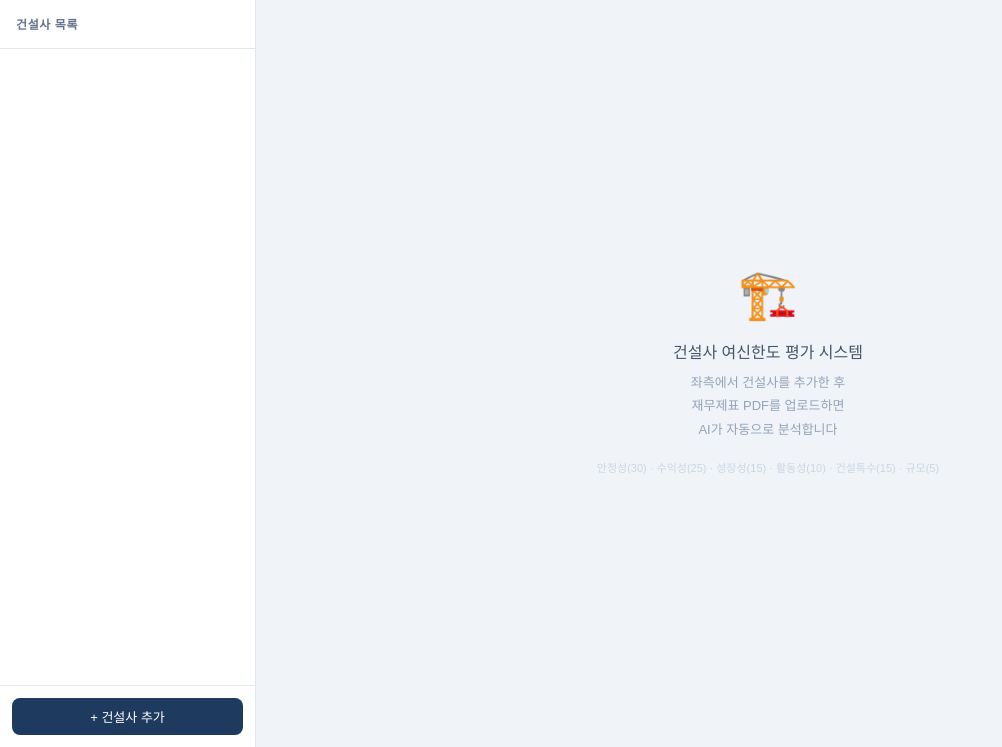
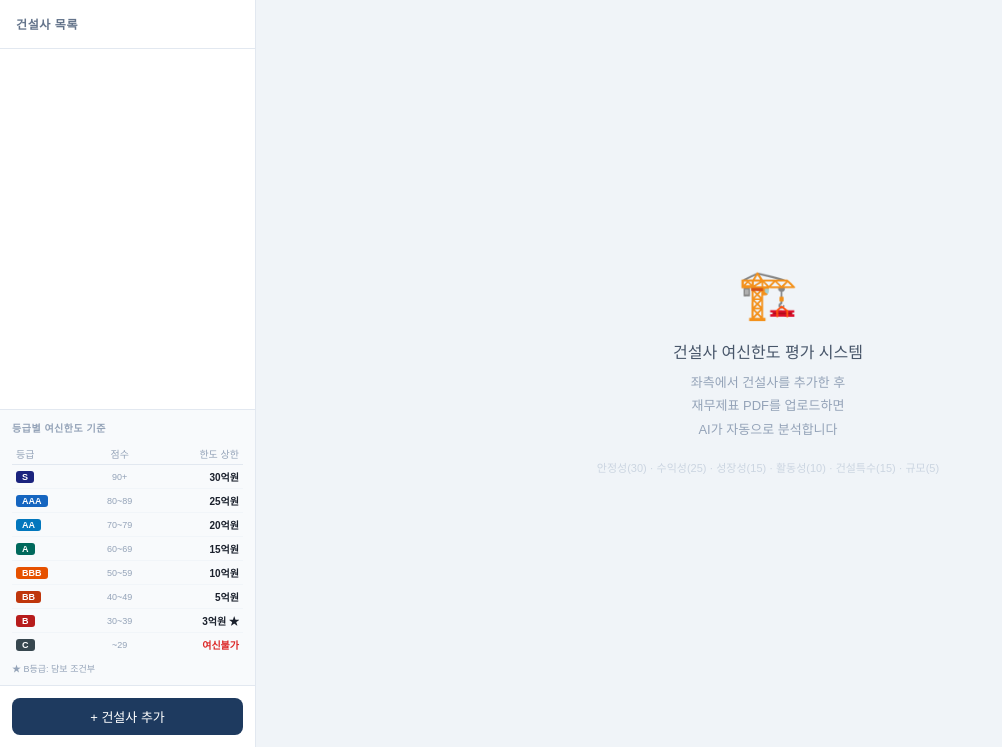
Before and after one commit to wangchulwoong/credit-eval-app, a Flask app: page / in a window 1280 px wide. Shown: the part 53-800 px from the top of the page, without its empty margins (0-1002 px from the left). Run offline with Flask 3, Linux system fonts and the light colour scheme; the visitor is signed in with stand-in values (Sample User, id 1).

Commit message:
Update index.html

```diff
--- a/templates/index.html
+++ b/templates/index.html
@@ -122,6 +122,58 @@ body { font-family: 'Pretendard', 'Apple SD Gothic Neo', 'Noto Sans KR', sans-se
   <div class="sidebar">
     <div class="sidebar-header">건설사 목록</div>
     <div class="sidebar-list" id="companyList"></div>
+    <div style="padding:10px 12px;border-top:1px solid #e2e8f0;background:#f8fafc">
+      <div style="font-size:10px;font-weight:600;color:#94a3b8;margin-bottom:8px;letter-spacing:.05em">등급별 여신한도 기준</div>
+      <table style="width:100%;border-collapse:collapse;font-size:10px">
+        <tr style="color:#94a3b8;border-bottom:1px solid #e2e8f0">
+          <th style="text-align:left;padding:3px 4px;font-weight:500">등급</th>
+          <th style="text-align:center;padding:3px 4px;font-weight:500">점수</th>
+          <th style="text-align:right;padding:3px 4px;font-weight:500">한도 상한</th>
+        </tr>
+        <tr style="border-bottom:1px solid #f1f5f9">
+          <td style="padding:4px 4px"><span style="background:#1a237e;color:#fff;font-size:9px;padding:1px 6px;border-radius:3px;font-weight:600">S</span></td>
+          <td style="text-align:center;padding:4px 4px;color:#94a3b8;font-size:9px">90+</td>
+          <td style="text-align:right;padding:4px 4px;color:#1a202c;font-weight:600">30억원</td>
+        </tr>
+        <tr style="border-bottom:1px solid #f1f5f9">
+          <td style="padding:4px 4px"><span style="background:#1565c0;color:#fff;font-size:9px;padding:1px 6px;border-radius:3px;font-weight:600">AAA</span></td>
+          <td style="text-align:center;padding:4px 4px;color:#94a3b8;font-size:9px">80~89</td>
+          <td style="text-align:right;padding:4px 4px;color:#1a202c;font-weight:600">25억원</td>
+        </tr>
+        <tr style="border-bottom:1px solid #f1f5f9">
+          <td style="padding:4px 4px"><span style="background:#0277bd;color:#fff;font-size:9px;padding:1px 6px;border-radius:3px;font-weight:600">AA</span></td>
+          <td style="text-align:center;padding:4px 4px;color:#94a3b8;font-size:9px">70~79</td>
+          <td style="text-align:right;padding:4px 4px;color:#1a202c;font-weight:600">20억원</td>
+        </tr>
+        <tr style="border-bottom:1px solid #f1f5f9">
+          <td style="padding:4px 4px"><span style="background:#00695c;color:#fff;font-size:9px;padding:1px 6px;border-radius:3px;font-weight:600">A</span></td>
+          <td style="text-align:center;padding:4px 4px;color:#94a3b8;font-size:9px">60~69</td>
+          <td style="text-align:right;padding:4px 4px;color:#1a202c;font-weight:600">15억원</td>
+        </tr>
+        <tr style="border-bottom:1px solid #f1f5f9">
+          <td style="padding:4px 4px"><span style="background:#e65100;color:#fff;font-size:9px;padding:1px 6px;border-radius:3px;font-weight:600">BBB</span></td>
+          <td style="text-align:center;padding:4px 4px;color:#94a3b8;font-size:9px">50~59</td>
+          <td style="text-align:right;padding:4px 4px;color:#1a202c;font-weight:600">10억원</td>
+        </tr>
+        <tr style="border-bottom:1px solid #f1f5f9">
+          <td style="padding:4px 4px"><span style="background:#bf360c;color:#fff;font-size:9px;padding:1px 6px;border-radius:3px;font-weight:600">BB</span></td>
+          <td style="text-align:center;padding:4px 4px;color:#94a3b8;font-size:9px">40~49</td>
+          <td style="text-align:right;padding:4px 4px;color:#1a202c;font-weight:600">5억원</td>
+        </tr>
+        <tr style="border-bottom:1px solid #f1f5f9">
+          <td style="padding:4px 4px"><span style="background:#b71c1c;color:#fff;font-size:9px;padding:1px 6px;border-radius:3px;font-weight:600">B</span></td>
+          <td style="text-align:center;padding:4px 4px;color:#94a3b8;font-size:9px">30~39</td>
+          <td style="text-align:right;padding:4px 4px;color:#1a202c;font-weight:600">3억원 ★</td>
+        </tr>
+        <tr>
+          <td style="padding:4px 4px"><span style="background:#37474f;color:#fff;font-size:9px;padding:1px 6px;border-radius:3px;font-weight:600">C</span></td>
+          <td style="text-align:center;padding:4px 4px;color:#94a3b8;font-size:9px">~29</td>
+          <td style="text-align:right;padding:4px 4px;color:#dc2626;font-weight:600">여신불가</td>
+        </tr>
+      </table>
+      <div style="margin-top:6px;font-size:9px;color:#94a3b8">★ B등급: 담보 조건부</div>
+    </div>
+
     <div class="sidebar-footer">
       <div id="addFormWrap"></div>
       <button class="btn-add" id="btnShowAdd">+ 건설사 추가</button>
@@ -253,7 +305,15 @@ function getGrade(total) {
 
 function calcCredit(total, fd) {
   const grade = getGrade(total);
-  const mults={S:{e:0.50,r:0.20},AAA:{e:0.40,r:0.15},AA:{e:0.30,r:0.12},A:{e:0.20,r:0.10},BBB:{e:0.15,r:0.07},BB:{e:0.10,r:0.05},B:{e:0.05,r:0.03}};
+  const mults={
+    S:  {e:0.50,r:0.20,cap:3000000000},
+    AAA:{e:0.40,r:0.15,cap:2500000000},
+    AA: {e:0.30,r:0.12,cap:2000000000},
+    A:  {e:0.20,r:0.10,cap:1500000000},
+    BBB:{e:0.15,r:0.07,cap:1000000000},
+    BB: {e:0.10,r:0.05,cap:500000000},
+    B:  {e:0.05,r:0.03,cap:300000000}
+  };
   const m = mults[grade];
   if(!m) return { limit:0, basis:'여신불가', condition:'', grade };
   const el=ok(fd.total_equity)?fd.total_equity*m.e:null;
@@ -262,9 +322,9 @@ function calcCredit(total, fd) {
   if(el&&rl){limit=Math.min(el,rl);basis=limit===el?`자기자본×${(m.e*100).toFixed(0)}%`:`매출액×${(m.r*100).toFixed(0)}%`;}
   else if(el){limit=el;basis=`자기자본×${(m.e*100).toFixed(0)}%`;}
   else if(rl){limit=rl;basis=`매출액×${(m.r*100).toFixed(0)}%`;}
+  if(limit && limit > m.cap){limit=m.cap;basis+=` → 상한 적용`;}
   return { limit, basis, condition: grade==='B'?'담보 조건부':'', grade };
 }
-
 // ─── 렌더링 ────────────────────────────────────────────────
 function renderSidebar() {
   const list = document.getElementById('companyList');
```
